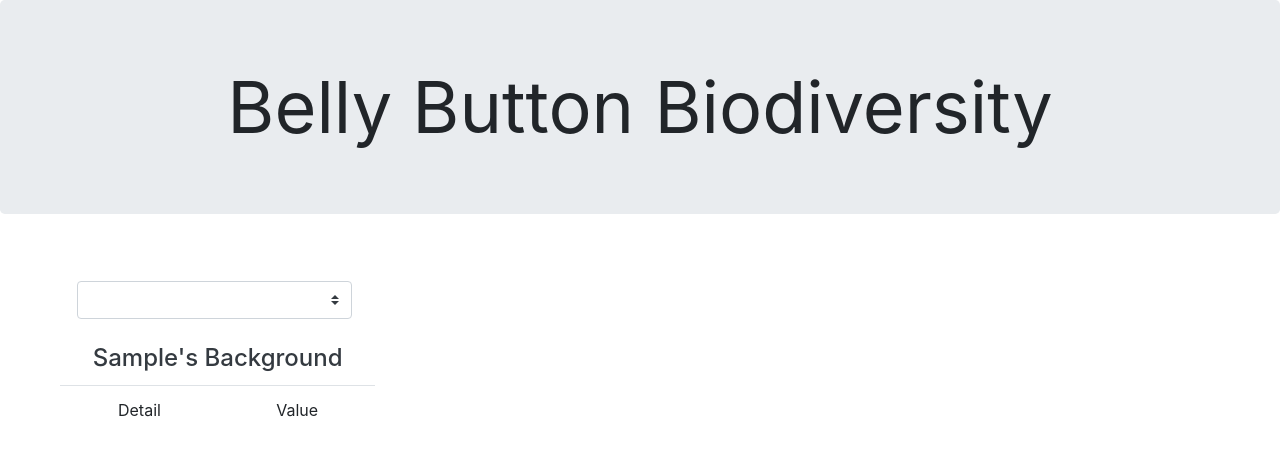
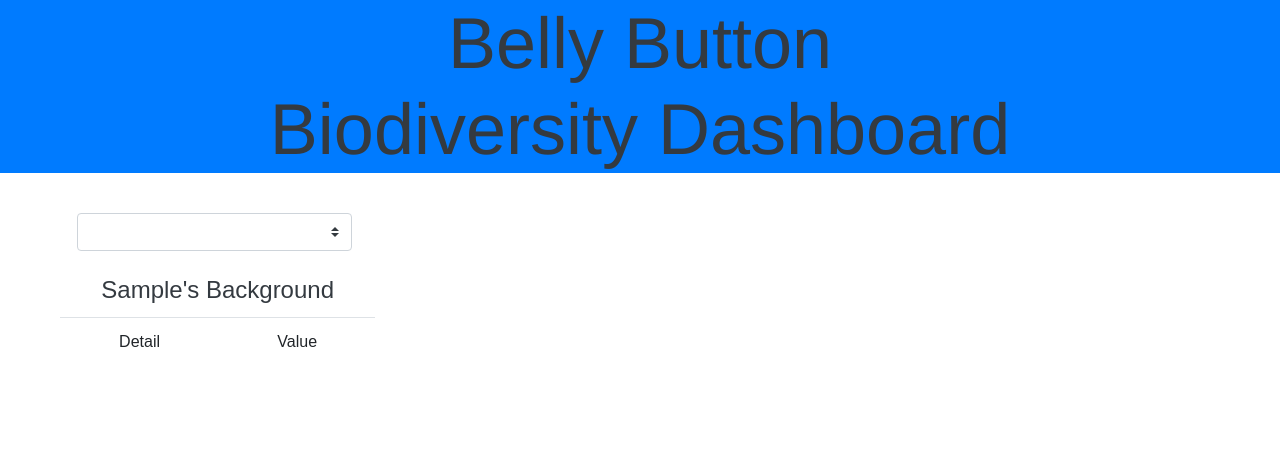
Before and after one commit to sadhana1002/Closer-look-at-a-Biodiversity, a Flask app: page / in a window 1280 px wide. Shown: the top 456 px of the page. Run offline with Flask 2, Linux system fonts and the light colour scheme; lists and menus that the app fills with data are empty; some libraries are stand-ins or nearby versions.

Commit message:
with bubble chart

```diff
--- a/static/js/logic.js
+++ b/static/js/logic.js
@@ -6,11 +6,51 @@ function loadsample(sample){
         }
         populateBackground(response['personal']);
         populatePieChart(response['otu_distribution'])
-        // populateBubbleChart(response['otu_sample']);
+        populateBubbleChart(response['otu_sample']);
         populateGauge(response['washing_frequency']);
         console.log(response);
     });
 }
+
+function populateBubbleChart(otu_sample_data){
+    console.log("tryyyyyyyyyyyyyyyyyyy");
+    console.log(otu_sample_data);
+
+    otu_sample_data['mode'] = 'markers';
+    otu_sample_data['marker'] = {
+          size: otu_sample_data['y'].map(d=>Math.min(d*10,60)),
+          color: otu_sample_data['y'].map(d=>100+d*20)
+                }
+
+      var data = [{
+        'y':otu_sample_data['y'],
+        'mode':'markers',
+        'marker':{
+            size: otu_sample_data['y'].map(d=>d),
+            color: otu_sample_data['y'].map(d=>100+d*20)
+                  }
+      }];
+
+      var layout = {
+        title: 'Scatter Plot with a Color Dimension',
+        xaxis: {
+            // range: [ 0, 4000 ],
+            title: "OTUs"
+          },
+          yaxis: {
+            // range: [-100, 1000],
+            title: "Intensity found in sample"
+          },
+      };
+
+      var bubbleDiv = document.querySelector('.otu-sample-bubble');
+
+      Plotly.newPlot(bubbleDiv, data, layout);
+
+
+
+}
+
 
 function populatePieChart(sample_otu_distribution){
     console.log("Pie chart data");
@@ -114,10 +154,7 @@ function populateGauge(num){
             };
 
             var gauge = document.querySelector('.washing-frequency');
-
-            gauge.innerHTML = "";
-
-            Plotly.plot(gauge, data, layout);
+            Plotly.newPlot(gauge, data, layout);
 }
 
 
--- a/templates/index.html
+++ b/templates/index.html
@@ -17,16 +17,16 @@
 </head>
 
 <body>
-    <header>
-        <div class="jumbotron">
+    <header style="font-family: 'Helvetica Neue',Helvetica,Arial,sans-serif;">
+        <div class="text-dark bg-primary">
             <div class="display-3 text-center">
                 <strong>
-                    Belly Button Biodiversity
+                    Belly Button <br> Biodiversity Dashboard
                 </strong>
             </div>
         </div>
     </header>
-    <section>
+    <section style="font-family: 'Oswald', sans-serif !important;">
         <div class="container text-center">
             <div class="row">
                 <div class="col-md-4">
```
Also changed, not shown: Pybiodiversity.py (+4 -4 lines), webpage-screenshot.JPG (added), 1 other file.
